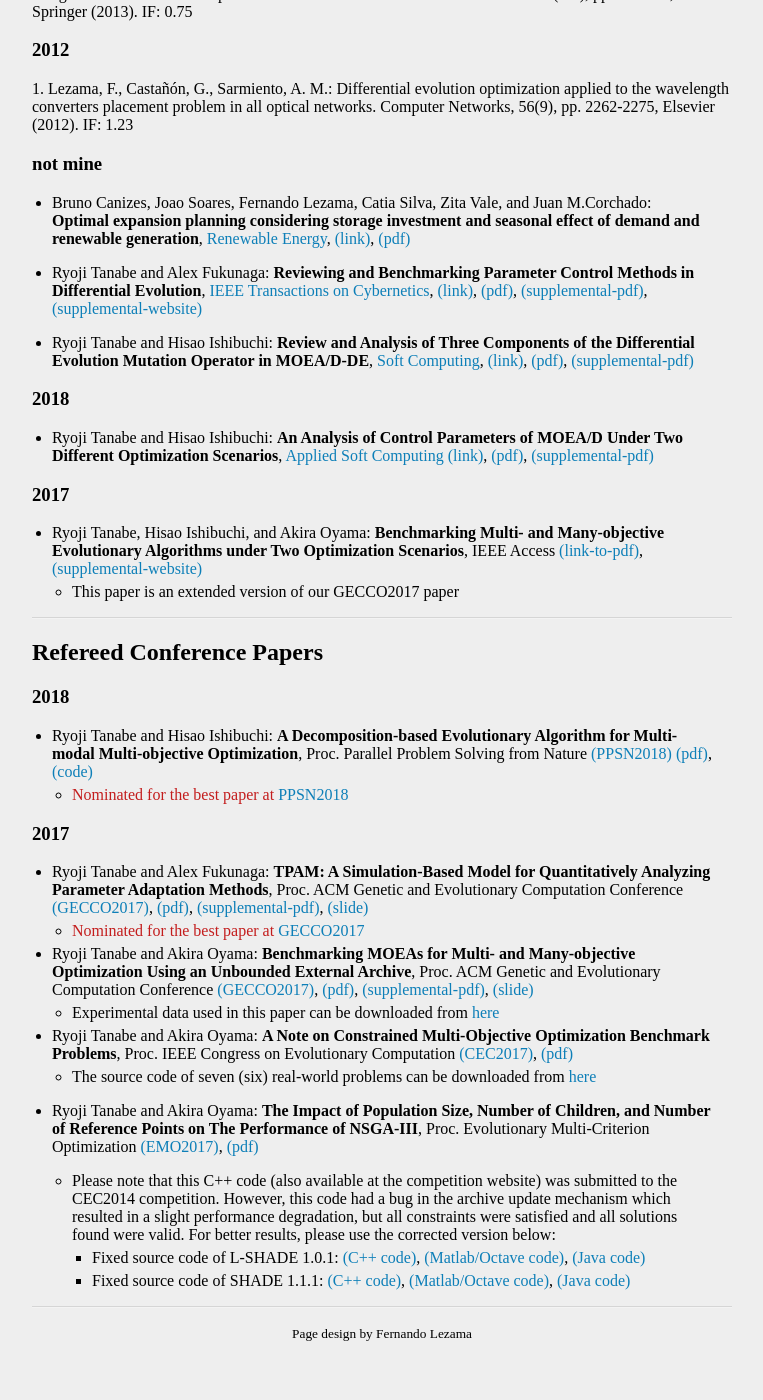
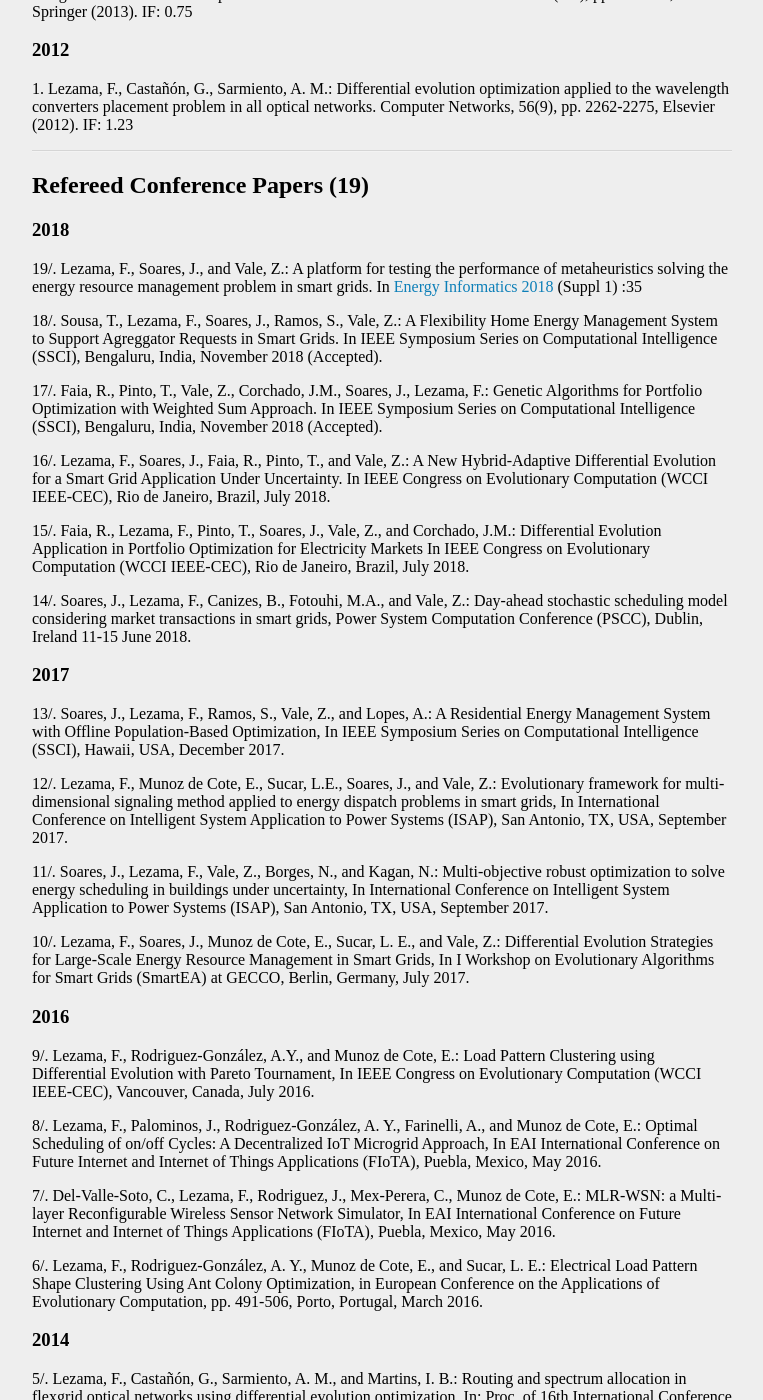
Before and after one commit to fernandolezama/fernandolezama.github.io, a Jekyll site: the page built from publication.md, in a window 1280 px wide and 1400 px high, scrolled down 1232 px. Shown: the whole window, without its empty margins (258-1021 px from the left). Built offline with Jekyll 4.4.1, drawn with Linux system fonts in a browser that asks for light colours; before the commit the page ends 2574 px from its top, so only the background shows below that; some of the changed text lies outside the part shown.

Commit message:
Update publication.md

```diff
--- a/publication.md
+++ b/publication.md
@@ -47,46 +47,62 @@ Please also see [Google Scholar](https://scholar.google.com/citations?user=LIpiL
 
 1\. Lezama, F., Castañón, G., Sarmiento, A. M.: Differential evolution optimization applied to the wavelength converters placement problem in all optical networks. Computer Networks, 56(9), pp. 2262-2275, Elsevier (2012). IF: 1.23
 
-### not mine
+---
 
-* Bruno Canizes, Joao Soares, Fernando Lezama, Catia Silva, Zita Vale, and Juan M.Corchado: **Optimal expansion planning considering storage investment and seasonal effect of demand and renewable generation**, [Renewable Energy](https://www.sciencedirect.com/science/article/pii/S0960148119301508), [(link)](https://www.sciencedirect.com/science/article/pii/S0960148119301508), [(pdf)](pdf/bc-RENE2019.pdf)
-
-* Ryoji Tanabe and Alex Fukunaga: **Reviewing and Benchmarking Parameter Control Methods in Differential Evolution**, [IEEE Transactions on Cybernetics](https://ieeexplore.ieee.org/xpl/RecentIssue.jsp?punumber=6221036), [(link)](https://ieeexplore.ieee.org/document/8626758), [(pdf)](pdf/tf-tcyb2018.pdf), [(supplemental-pdf)](pdf/tf-tcyb2018-supp.pdf), [(supplemental-website)](https://sites.google.com/view/pcmde/)
-
-* Ryoji Tanabe and Hisao Ishibuchi: **Review and Analysis of Three Components of the Differential Evolution Mutation Operator in MOEA/D-DE**, [Soft Computing](https://link.springer.com/journal/500), [(link)](https://link.springer.com/article/10.1007%2Fs00500-019-03842-6), [(pdf)](pdf/ti-soco2019.pdf), [(supplemental-pdf)](pdf/ti-soco2019-supp.pdf)
+## Refereed Conference Papers (19)
 
 ### 2018
 
-* Ryoji Tanabe and Hisao Ishibuchi: **An Analysis of Control Parameters of MOEA/D Under Two Different Optimization Scenarios**, [Applied Soft Computing](https://www.journals.elsevier.com/applied-soft-computing/) [(link)](https://www.sciencedirect.com/science/article/pii/S1568494618302771), [(pdf)](pdf/ti-moead-asoc18.pdf), [(supplemental-pdf)](pdf/ti-moead-asoc18-supp.pdf)
+19/. Lezama, F., Soares, J., and Vale, Z.: A platform for testing the performance of metaheuristics solving the energy resource management problem in smart grids. In [Energy Informatics 2018](https://doi.org/10.1186/s42162-018-0046-y) (Suppl 1) :35
+
+18/. Sousa, T., Lezama, F., Soares, J., Ramos, S., Vale, Z.: A Flexibility Home Energy Management System to Support Agreggator Requests in Smart Grids. In IEEE Symposium Series on Computational Intelligence (SSCI), Bengaluru, India, November 2018 (Accepted).
+
+17/. Faia, R., Pinto, T., Vale, Z., Corchado, J.M., Soares, J., Lezama, F.: Genetic Algorithms for Portfolio Optimization with Weighted Sum Approach. In IEEE Symposium Series on Computational Intelligence (SSCI), Bengaluru, India, November 2018 (Accepted).
+
+16/. Lezama, F., Soares, J., Faia, R., Pinto, T., and Vale, Z.: A New Hybrid-Adaptive Differential Evolution for a Smart Grid Application Under Uncertainty. In IEEE Congress on Evolutionary Computation (WCCI IEEE-CEC), Rio de Janeiro, Brazil, July 2018.
+
+15/. Faia, R., Lezama, F., Pinto, T., Soares, J., Vale, Z., and Corchado, J.M.: Differential Evolution Application in Portfolio Optimization for Electricity Markets In IEEE Congress on Evolutionary Computation (WCCI IEEE-CEC), Rio de Janeiro, Brazil, July 2018.
+
+14/. Soares, J., Lezama, F., Canizes, B., Fotouhi, M.A., and Vale, Z.: Day-ahead stochastic scheduling model considering market transactions in smart grids, Power System Computation Conference (PSCC), Dublin, Ireland 11-15 June 2018.
 
 ### 2017
 
-* Ryoji Tanabe, Hisao Ishibuchi, and Akira Oyama: **Benchmarking Multi- and Many-objective Evolutionary Algorithms under Two Optimization Scenarios**, IEEE Access [(link-to-pdf)](http://ieeexplore.ieee.org/document/8031325/), [(supplemental-website)](https://sites.google.com/site/benchmarkingmoeas/)
-   * This paper is an extended version of our GECCO2017 paper
+13/. Soares, J., Lezama, F., Ramos, S., Vale, Z., and Lopes, A.: A Residential Energy Management System with Offline Population-Based Optimization, In IEEE Symposium Series on Computational Intelligence (SSCI), Hawaii, USA, December 2017.
 
----
+12/. Lezama, F., Munoz de Cote, E., Sucar, L.E., Soares, J., and Vale, Z.: Evolutionary framework for multi-dimensional signaling method applied to energy dispatch problems in smart grids, In International Conference on Intelligent System Application to Power Systems (ISAP), San Antonio, TX, USA, September 2017.
 
-## Refereed Conference Papers
+11/. Soares, J., Lezama, F., Vale, Z., Borges, N., and Kagan, N.: Multi-objective robust optimization to solve energy scheduling in buildings under uncertainty, In International Conference on Intelligent System Application to Power Systems (ISAP), San Antonio, TX, USA, September 2017.
 
-### 2018
+10/. Lezama, F., Soares, J., Munoz de Cote, E., Sucar, L. E., and Vale, Z.: Differential Evolution Strategies for Large-Scale Energy Resource Management in Smart Grids, In I Workshop on Evolutionary Algorithms for Smart Grids (SmartEA) at GECCO, Berlin, Germany, July 2017.
 
-*  Ryoji Tanabe and Hisao Ishibuchi: **A Decomposition-based Evolutionary Algorithm for Multi-modal Multi-objective Optimization**, Proc. Parallel Problem Solving from Nature [(PPSN2018)](http://ppsn2018.dei.uc.pt/) [(pdf)](pdf/ti-moeadad-ppsn18.pdf), [(code)](code/moeadad-1.0.tar.gz)
-   * <span style="color:#C31D1D;">Nominated for the best paper at [PPSN2018](http://ppsn2018.dei.uc.pt/)</span>
+### 2016
 
-### 2017
+9/. Lezama, F., Rodriguez-González, A.Y., and Munoz de Cote, E.: Load Pattern Clustering using Differential Evolution with Pareto Tournament, In IEEE Congress on Evolutionary Computation (WCCI IEEE-CEC), Vancouver, Canada, July 2016.
 
-*  Ryoji Tanabe and Alex Fukunaga: **TPAM: A Simulation-Based Model for Quantitatively Analyzing Parameter Adaptation Methods**, Proc. ACM Genetic and Evolutionary Computation Conference [(GECCO2017)](http://gecco-2017.sigevo.org/), [(pdf)](pdf/tf-gecco2017.pdf), [(supplemental-pdf)](pdf/tf-gecco2017-supp.pdf), [(slide)](pdf/tf-gecco2017-slide.pdf)
-   * <span style="color:#C31D1D;">Nominated for the best paper at [GECCO2017](http://gecco-2017.sigevo.org/)</span>
+8/. Lezama, F., Palominos, J., Rodriguez-González, A. Y., Farinelli, A., and Munoz de Cote, E.: Optimal Scheduling of on/off Cycles: A Decentralized IoT Microgrid Approach, In EAI International Conference on Future Internet and Internet of Things Applications (FIoTA), Puebla, Mexico, May 2016.
 
-* Ryoji Tanabe and Akira Oyama: **Benchmarking MOEAs for Multi- and Many-objective Optimization Using an Unbounded External Archive**, Proc. ACM Genetic and Evolutionary Computation Conference [(GECCO2017)](http://gecco-2017.sigevo.org/), [(pdf)](pdf/to-gecco2017.pdf), [(supplemental-pdf)](pdf/to-gecco2017-supp.pdf), [(slide)](pdf/to-gecco2017-slide.pdf)
-  * Experimental data used in this paper can be downloaded from [here](https://sites.google.com/site/benchmarkingmoeas/)
+7/. Del-Valle-Soto, C., Lezama, F., Rodriguez, J., Mex-Perera, C., Munoz de Cote, E.: MLR-WSN: a Multi-layer Reconfigurable Wireless Sensor Network Simulator, In EAI International Conference on Future Internet and Internet of Things Applications (FIoTA), Puebla, Mexico, May 2016.
 
-* Ryoji Tanabe and Akira Oyama: **A Note on Constrained Multi-Objective Optimization Benchmark Problems**, Proc. IEEE Congress on Evolutionary Computation [(CEC2017)](http://www.cec2017.org/), [(pdf)](pdf/to-cec2017.pdf)
-  * The source code of seven (six) real-world problems can be downloaded from [here](code/jmetal-rwlps.zip)
+6/. Lezama, F., Rodriguez-González, A. Y., Munoz de Cote, E., and Sucar, L. E.: Electrical Load Pattern Shape Clustering Using Ant Colony Optimization, in European Conference on the Applications of Evolutionary Computation, pp. 491-506, Porto, Portugal, March 2016.
 
-* Ryoji Tanabe and Akira Oyama: **The Impact of Population Size, Number of Children, and Number of Reference Points on The Performance of NSGA-III**, Proc. Evolutionary Multi-Criterion Optimization [(EMO2017)](http://www.emo2017.org/), [(pdf)](pdf/to-emo2017.pdf)
+### 2014
+
+5/. Lezama, F., Castañón, G., Sarmiento, A. M., and Martins, I. B.: Routing and spectrum allocation in flexgrid optical networks using differential evolution optimization. In: Proc. of 16th International Conference on Transparent Optical Networks (ICTON), paper Th.B3.5, Graz, Austria, July 2014.
+
+4/. Martins, I. B., Castañón, G., Lezama, F, and Aldaya, I.: Impact of Spectral Width on Signal Transmission Distance in Elastic Optical Network. In: Proc. of 16th International Conference on Transparent Optical Networks (ICTON), paper Tu.P.19, Graz, Austria, July 2014.
+
+### 2013
+
+3/. Lezama, F., Callegati, F., Cerroni, W., Bonani, L. H.: Trunk reservation for elastic optical networks. In: Proc. of 15th International Conference on Transparent Optical Networks (ICTON), paper Tu.C1.1, Cartagena, Spain, June 2013.
+
+2/. Lezama, F., Castañón, G., Sarmiento, A. M.: Survivable virtual topology mapping in IP-over-WDM networks using differential evolution optimization. In: Proc. of 15th International Conference on Transparent Optical Networks (ICTON), paper Th.A3.4, Cartagena, Spain, June 2013.
+
+### 2010
+
+1/. Castañón, G., Lezama, F., Sarmiento, A. M.: Wavelength converters placement in all optical networks using differential evolution optimization. In: Proceedings of the International Conference on Evolutionary Computation (ICEC), pp. 340–343, Valencia, Spain, 2010.
 
 
-  * Please note that this C++ code (also available at the competition website) was submitted to the CEC2014 competition. However, this code had a bug in the archive update mechanism which resulted in a slight performance degradation, but all constraints were satisfied and all solutions found were valid. For better results, please use the corrected version below:
-    * Fixed source code of L-SHADE 1.0.1: [(C++ code)](code/LSHADE1.0.1_CEC2014.zip), [(Matlab/Octave code)](code/LSHADE1.0.1_CEC2014_Octave-Matlab.zip), [(Java code)](code/LSHADE1.0.1_CEC2014_Java.zip)
-    * Fixed source code of SHADE 1.1.1: [(C++ code)](code/SHADE1.1.1_CEC2014_c++.zip), [(Matlab/Octave code)](code/SHADE1.1.1_CEC2014_Matlab_Octave.zip), [(Java code)](code/SHADE1.1.1_CEC2014_Java.zip)
+
+
+<!--*  Ryoji Tanabe and Hisao Ishibuchi: **A Decomposition-based Evolutionary Algorithm for Multi-modal Multi-objective Optimization**, Proc. Parallel Problem Solving from Nature [(PPSN2018)](http://ppsn2018.dei.uc.pt/) [(pdf)](pdf/ti-moeadad-ppsn18.pdf), [(code)](code/moeadad-1.0.tar.gz)
+   * <span style="color:#C31D1D;">Nominated for the best paper at [PPSN2018](http://ppsn2018.dei.uc.pt/)</span> -->
```
